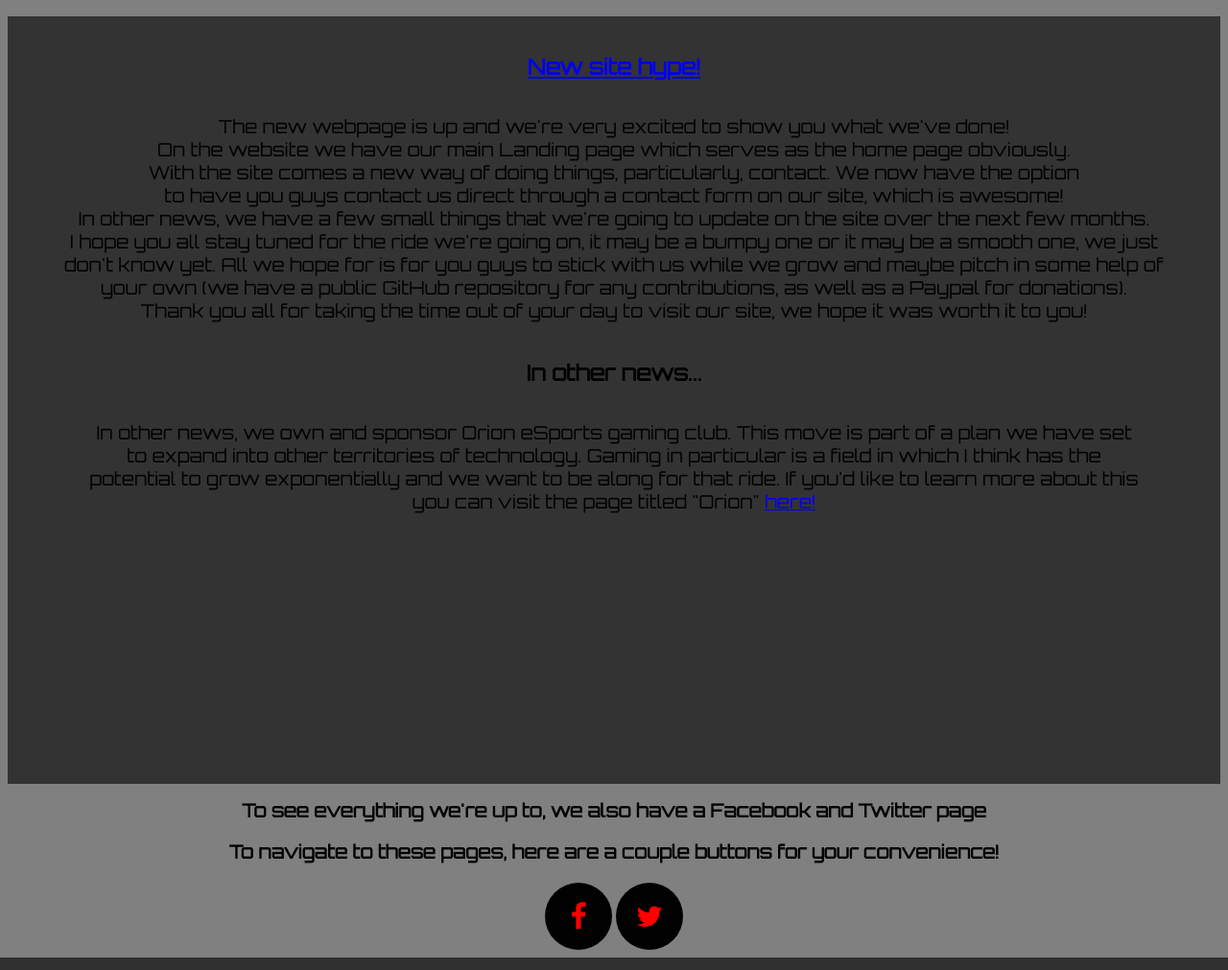
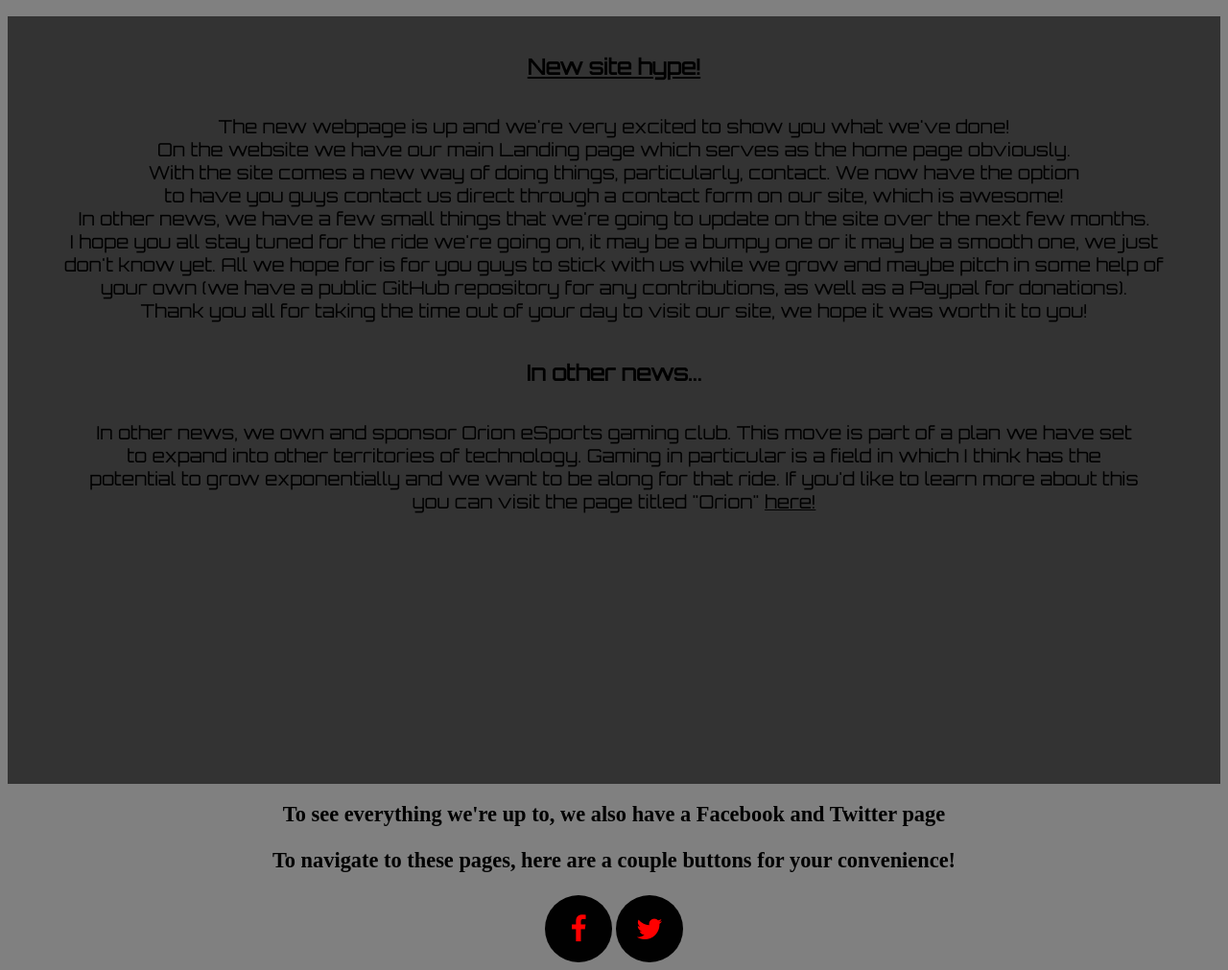
Before and after one commit to orion-solutions/smfwebsite, a PHP site: page /news/News.html in a window 1280 px wide. Shown: the part 115-1126 px from the top of the page at 96% size. Run offline with PHP 8.4, Linux system fonts and the light colour scheme.

Commit message:
One more edit

```diff
--- a/Style/News.css
+++ b/Style/News.css
@@ -161,9 +161,11 @@
             display: none;
         }
 }
+
 body {
     background-color: rgb(128,128,128);
 }
+
 #opening {
     text-align: center;
     text-decoration: underline;
@@ -202,22 +204,26 @@ footer {
     text-align: center;
 }
 
-#footnote {
-    font-family: 'Orbitron';
-    font-size: 1.2em;
-    font: bold;
-}
-
 header {
     text-align: center;
 }
 
 .fa-facebook {
     background: #3B5998;
-    color: white;
+    color: rgb(255,255,255);
 }
 
 .fa-twitter {
     background: #55ACEE;
-    color: white;
+    color: rgb(255,255,255);
 }
+
+a {
+    color: rgb(0,0,0)
+}
+
+.footer {
+    text-align: center;
+    color: rgb(0,0,0);
+    font-size: 1.4em;
+}
--- a/Style/newsite.css
+++ b/Style/newsite.css
@@ -197,11 +197,10 @@ header {
     font-family: sans-serif;
 }
 
-#closing {
+.closing {
     text-align: center;
     font-family: 'Orbitron';
-    font-size: 1.4em;
-    font: bolder;
+    font: bold;
 }
 
 #closing-paragraph {
--- a/news/News.html
+++ b/news/News.html
@@ -76,8 +76,8 @@
     </div>
 
     <footer>
-        <h2 id="footnote">To see everything we're up to, we also have a Facebook and Twitter page</h2>
-        <h3 id="footnote">To navigate to these pages, here are a couple buttons for your convenience!</h3>
+        <h2 class="footer">To see everything we're up to, we also have a Facebook and Twitter page</h2>
+        <h3 class="footer">To navigate to these pages, here are a couple buttons for your convenience!</h3>
         <a id="fb" href="http://www.facebook.com/smfreelancing" class="fa fa-facebook"></a>
         <a id="twit" href="http://www.twitter.com/smfreelancing" class="fa fa-twitter"></a>
     </footer>
```
